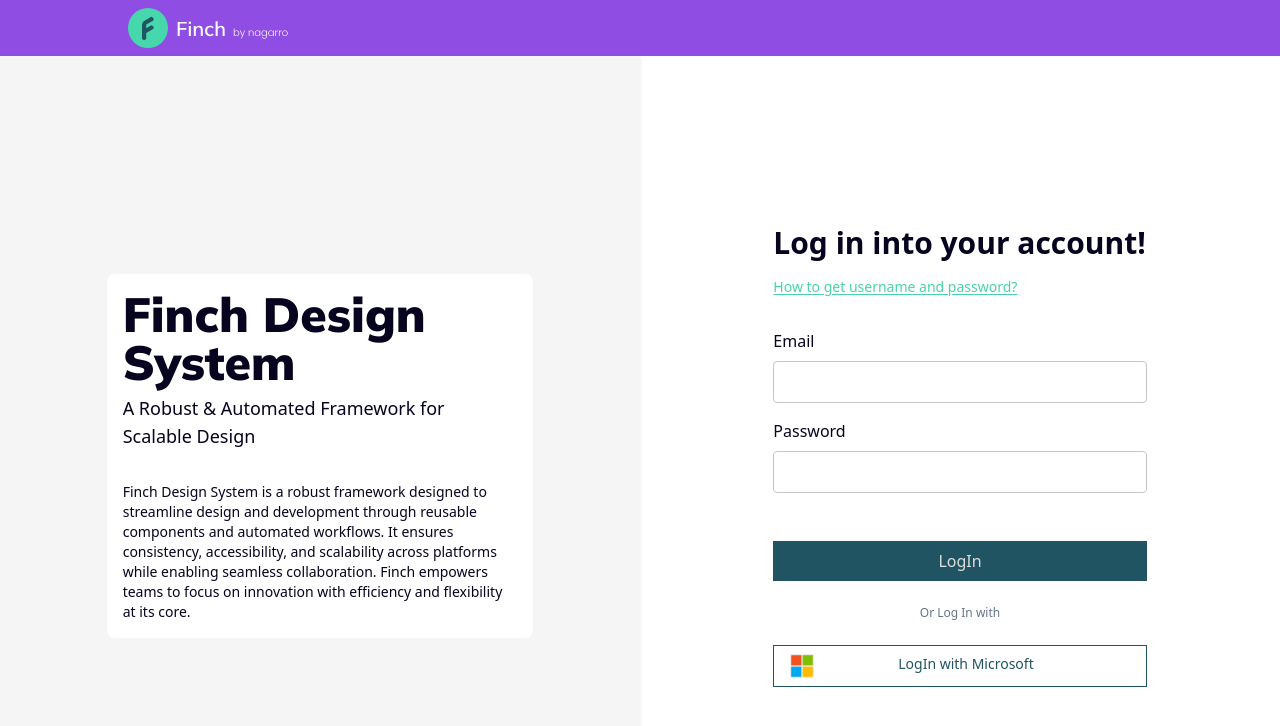
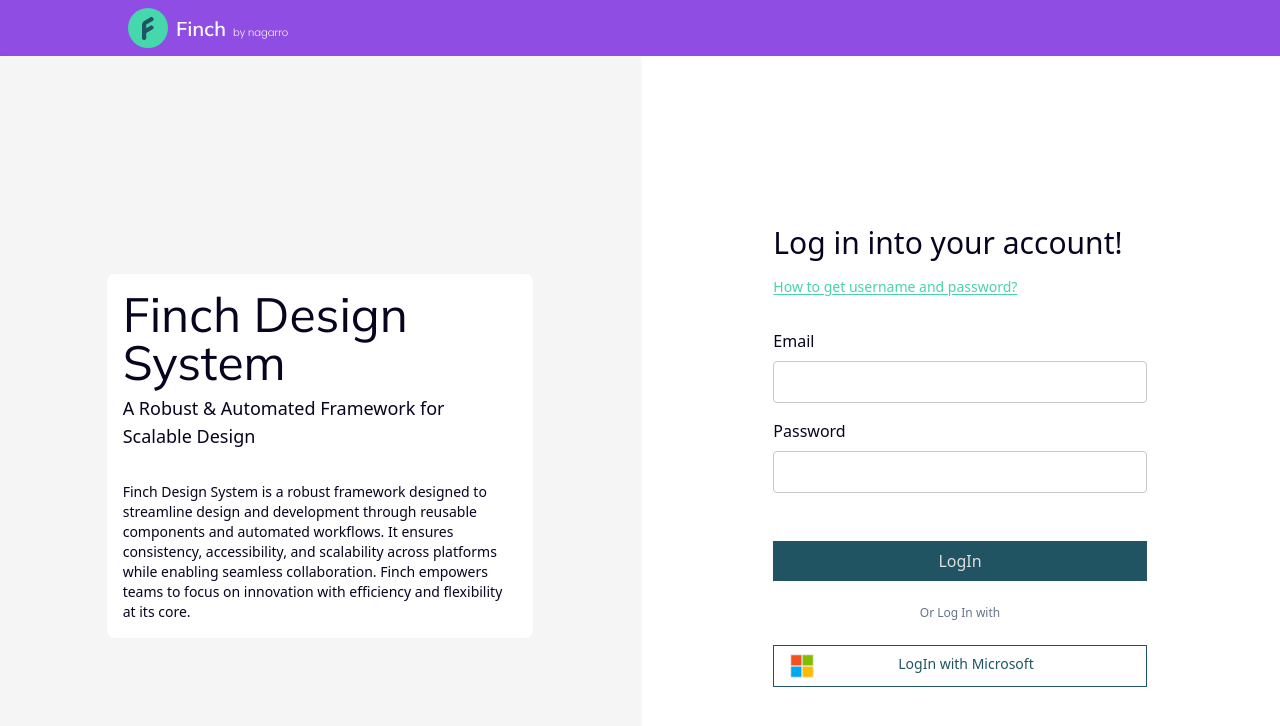
Before and after one commit to ashutoshzxc01ofc/test-repo, a React (Vite) app: page / in a window 1280 px wide. Shown: the top 726 px of the page. Built offline with nearby package versions, Linux system fonts and the light colour scheme; a web font is replaced by a local one.

Commit message:
Update tailwind.config.js

```diff
--- a/tailwind.config.js
+++ b/tailwind.config.js
@@ -23,6 +23,9 @@ export default {
         borderRadius: {
         ...designTokens.borderRadius,
       },
+fontWeight: {
+        ...designTokens.fontWeight,
+      },
     },
   },
   plugins: [],
```
